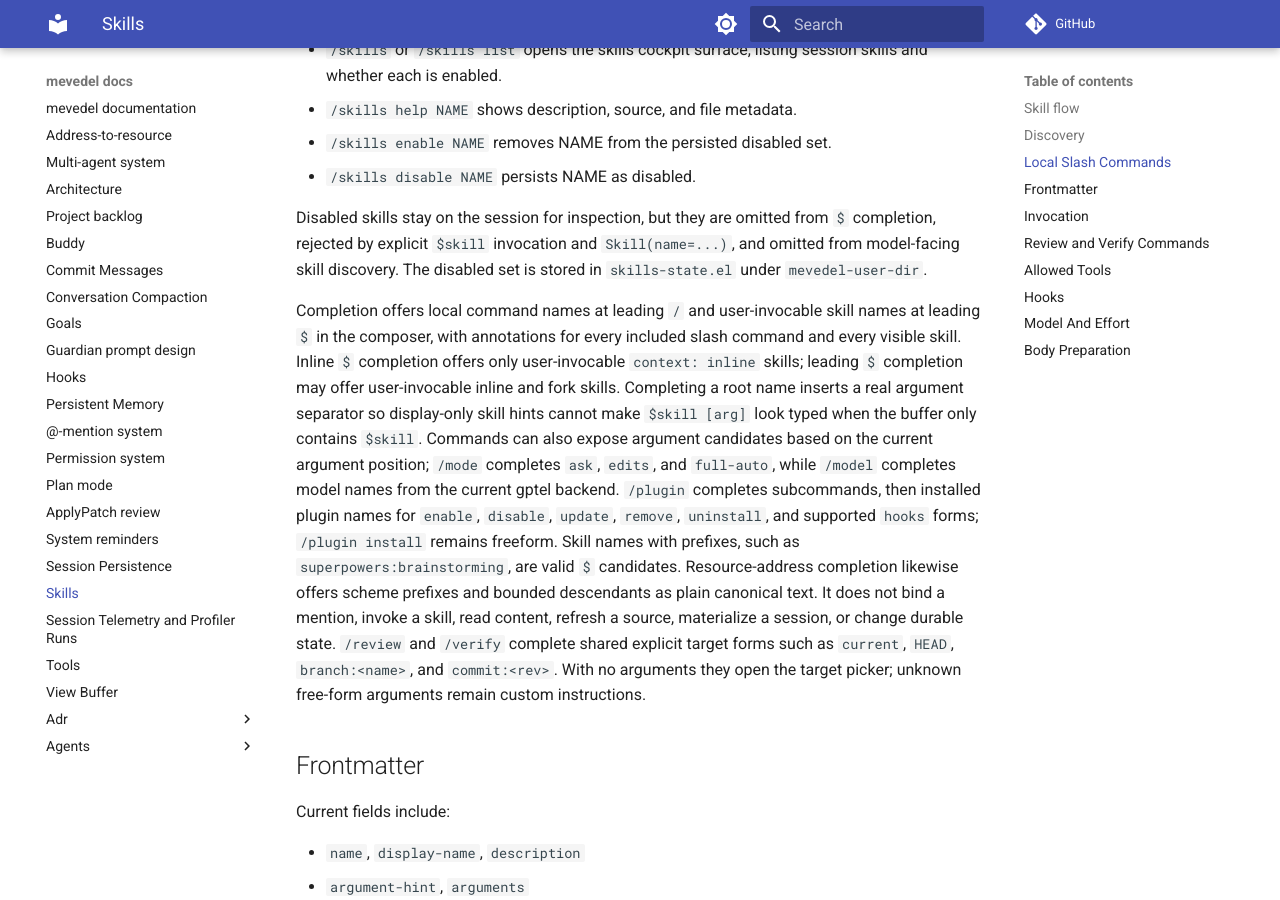
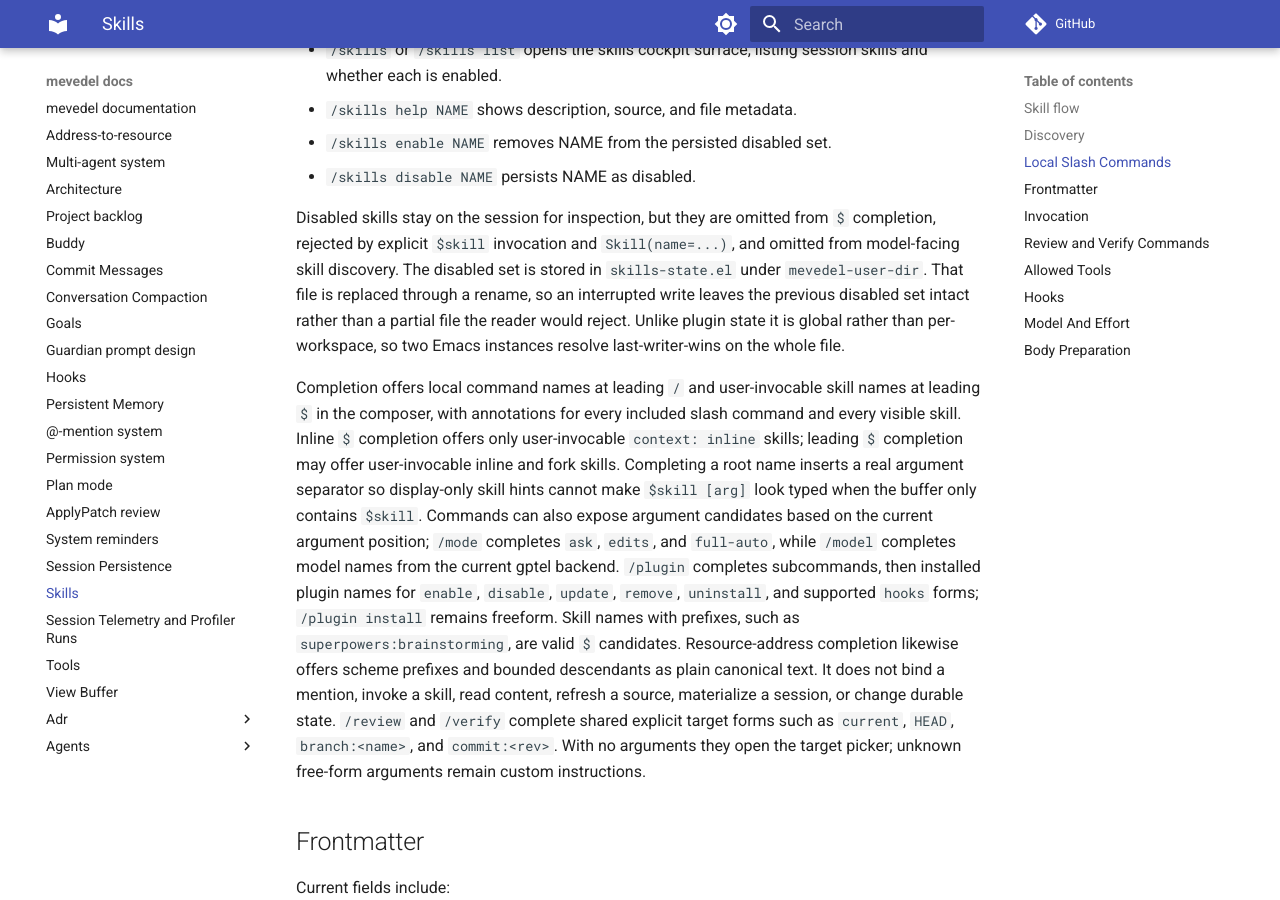
Before and after one commit to FrauH0lle/mevedel, an MkDocs documentation site: the page built from docs/skills.md, in a window 1280 px wide and 900 px high, scrolled down 6461 px. Built offline with MkDocs 1.6.1 and Material for MkDocs 9.7.7, drawn with Linux system fonts in a browser that asks for light colours; comment, search, counter and statistics services are not loaded.

Commit message:
fix(skills): Replace the skill state file instead of truncating it
`mevedel-skills--write-state' wrote with `with-temp-file', so the
destination was the work area: between truncation and completion the only
copy of the disabled-skill set was empty or partial.

That file is worse placed than the plugin state this campaign already
fixed.  It is global under `mevedel-user-dir' rather than per-workspace,
so one corrupt file follows the user into every workspace and session, and
`mevedel-skills--read-state' signals on malformed content rather than
reading it as absent -- so the failure is not a silent mass-disable but an
error raised from every enablement check, including model-side Skill
gating, `$skill' dispatch, skill resource addresses, accepted-plan
implementation handoff, and path-scoped activation mid-turn.

* mevedel-skills-core.el (mevedel-skills--write-state): Write a temp file
in the destination directory and rename, keeping the mode an ordinary
write would have produced.  Same shape as the plugin state fix.

* test/test-mevedel-skills-core.el: A write that truncates and then dies
leaves the previous disabled set readable, and a completed write leaves no
staging file behind.

* docs/skills.md: State the rule, and that this file is global, so
concurrent writers resolve last-writer-wins over the whole file.

A shared atomic-write helper is now due: this is the fourth site with the
same shape, `mevedel-tool-patch--write-file' is already exactly that
helper, and `mevedel-persistence.el' still truncates durable workspace
instructions in place.  That is a separate, net-negative change rather
than something to smuggle into a correctness fix.

```diff
--- a/docs/skills.md
+++ b/docs/skills.md
@@ -278,6 +278,10 @@
 from `$` completion, rejected by explicit `$skill` invocation and
 `Skill(name=...)`, and omitted from model-facing skill discovery. The
 disabled set is stored in `skills-state.el` under `mevedel-user-dir`.
+That file is replaced through a rename, so an interrupted write leaves the
+previous disabled set intact rather than a partial file the reader would
+reject. Unlike plugin state it is global rather than per-workspace, so two
+Emacs instances resolve last-writer-wins on the whole file.
 
 Completion offers local command names at leading `/` and user-invocable
 skill names at leading `$` in the composer, with annotations for every
```
Also changed, not shown: 2 other files.
